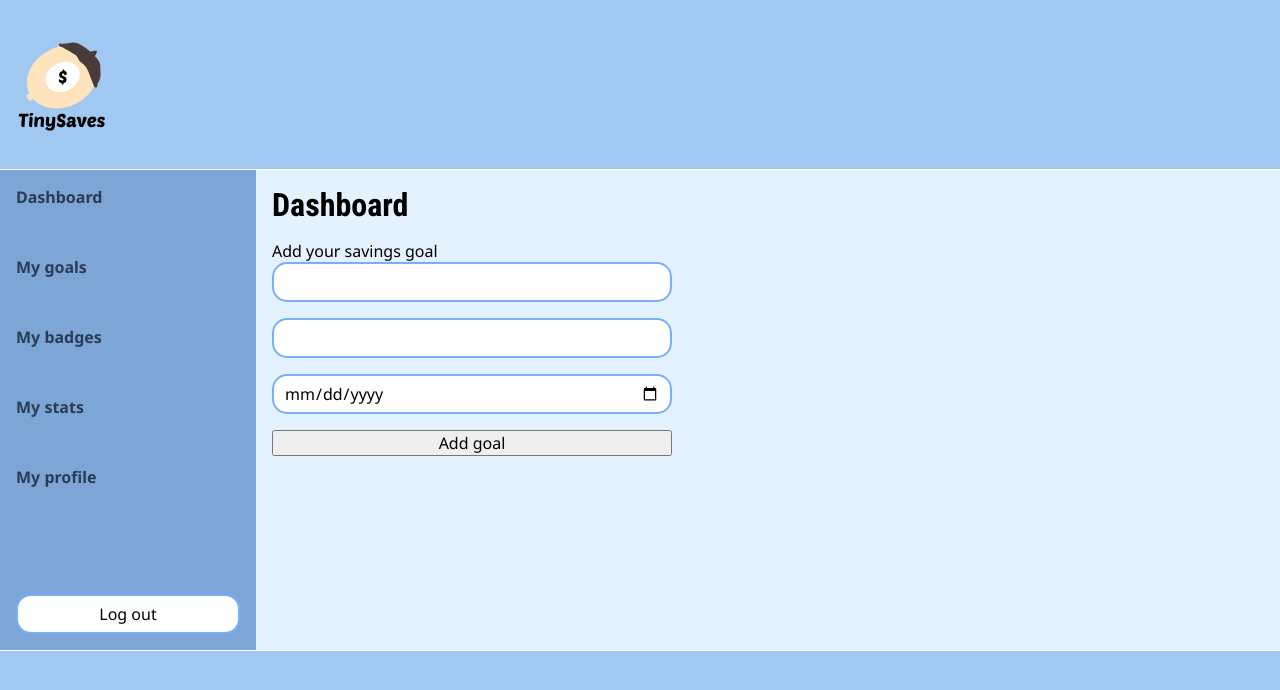
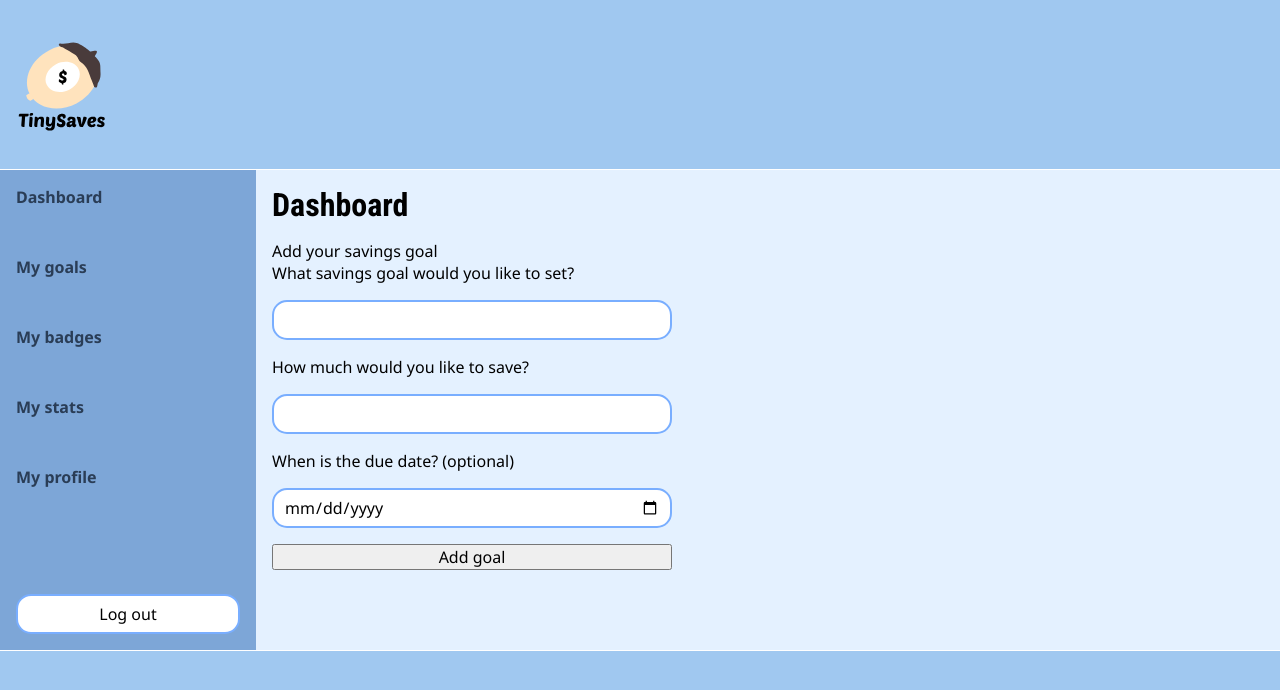
Before and after one commit to Niccar95/tinysaves, a Next.js app: page /dashboard in a window 1280 px wide. Shown: the top 690 px of the page. Built offline with nearby package versions, Linux system fonts and the light colour scheme; no server answers.

Commit message:
added logic to successfully add a saving goal to database and validation for inputs

```diff
--- a/src/app/api/goals/route.ts
+++ b/src/app/api/goals/route.ts
@@ -4,14 +4,14 @@ import { NextRequest, NextResponse } from "next/server";
 export const POST = async (req: NextRequest) => {
   try {
     const { title, targetAmount, dueDate, userId } = await req.json();
-    if (!title || !targetAmount || !dueDate)
+    if (!title || !targetAmount || !userId)
       return NextResponse.json({ message: "Invalid data" }, { status: 422 });
 
     const goal = await prisma.goals.create({
       data: {
         title,
         targetAmount,
-        dueDate,
+        dueDate: dueDate ? new Date(dueDate) : null,
         progress: 0,
         isComplete: false,
         userId: userId,
--- a/src/app/components/SavingsForm.tsx
+++ b/src/app/components/SavingsForm.tsx
@@ -1,16 +1,107 @@
 "use client";
 
-import React from "react";
+import Joi from "joi";
+import { useSession } from "next-auth/react";
+import React, { FormEvent, useState } from "react";
+
+const schema = Joi.object({
+  title: Joi.string().min(3).required().messages({
+    "string.min":
+      "Your savings goal name should have a minimum length of 3 characters",
+    "string.empty": "This is a required field",
+  }),
+  targetAmount: Joi.number().greater(0).required().messages({
+    "number.base": "Target amount must be a valid number and cannot be empty",
+    "number.greater": "Target amount should be greater than 0",
+  }),
+  dueDate: Joi.string().allow("").optional(),
+});
 
 const SavingsForm = () => {
+  const { data: session } = useSession();
+  const userId = session?.user?.id;
+
+  const [title, setTitle] = useState<string>("");
+  const [targetAmount, setTargetAmount] = useState<string>("");
+  const [dueDate, setDueDate] = useState<string>("");
+  const [errors, setErrors] = useState<{ [key: string]: string }>({});
+
+  const handleCreateGoal = async (e: FormEvent) => {
+    e.preventDefault();
+
+    const { error } = schema.validate({ title, targetAmount, dueDate });
+
+    if (error) {
+      const newErrors = Object.fromEntries(
+        error.details.map(({ path, message }) => [path[0], message])
+      );
+      setErrors(newErrors);
+      return;
+    }
+
+    const numericTargetAmount = parseFloat(targetAmount);
+
+    try {
+      const response = await fetch(`/api/goals`, {
+        method: "POST",
+        headers: {
+          "Content-Type": "application/json",
+        },
+        body: JSON.stringify({
+          title,
+          targetAmount: numericTargetAmount,
+          dueDate: dueDate || null,
+          userId,
+        }),
+      });
+
+      if (response.ok) {
+        console.log("Savings goal created successfully!");
+      } else {
+        console.log("Failed to create goal!");
+      }
+    } catch (error) {
+      console.error("Failed to create goal", error);
+    }
+  };
+
   return (
     <>
       <section className="savingsForm">
         <h2>Add your savings goal</h2>
-        <form>
-          <input type="text"></input>
-          <input type="number"></input>
-          <input type="date"></input>
+        <form onSubmit={handleCreateGoal}>
+          <label htmlFor="title">
+            What savings goal would you like to set?
+          </label>
+          <input
+            id="title"
+            type="text"
+            value={title}
+            onChange={(e) => setTitle(e.target.value)}
+            required
+          ></input>
+          {errors.title && <div style={{ color: "red" }}>{errors.title}</div>}
+
+          <label htmlFor="targetAmount">How much would you like to save?</label>
+          <input
+            id="targetAmount"
+            type="number"
+            value={targetAmount}
+            onChange={(e) => setTargetAmount(e.target.value)}
+            min="0"
+            inputMode="decimal"
+            required
+          ></input>
+          {errors.targetAmount && (
+            <div style={{ color: "red" }}>{errors.targetAmount}</div>
+          )}
+          <label htmlFor="dueDate">When is the due date? (optional)</label>
+          <input
+            id="dueDate"
+            type="date"
+            value={dueDate}
+            onChange={(e) => setDueDate(e.target.value)}
+          ></input>
           <button type="submit">Add goal</button>
         </form>
       </section>
--- a/src/app/dashboard/page.tsx
+++ b/src/app/dashboard/page.tsx
@@ -2,17 +2,24 @@
 
 import React from "react";
 import SavingsForm from "../components/SavingsForm";
+import { useSession } from "next-auth/react";
 
-const page = () => {
+const Dashboard = () => {
+  const { data: session } = useSession();
+
+  const userName = session?.user?.name;
+
   return (
     <>
       <section className="content">
         <h1>Dashboard</h1>
 
-        <SavingsForm></SavingsForm>
+        {session !== null && <h2>Welcome {userName || "User"}!</h2>}
+
+        <SavingsForm />
       </section>
     </>
   );
 };
 
-export default page;
+export default Dashboard;
```
Also changed, not shown: src/app/layout.tsx (+7 -1 lines).
